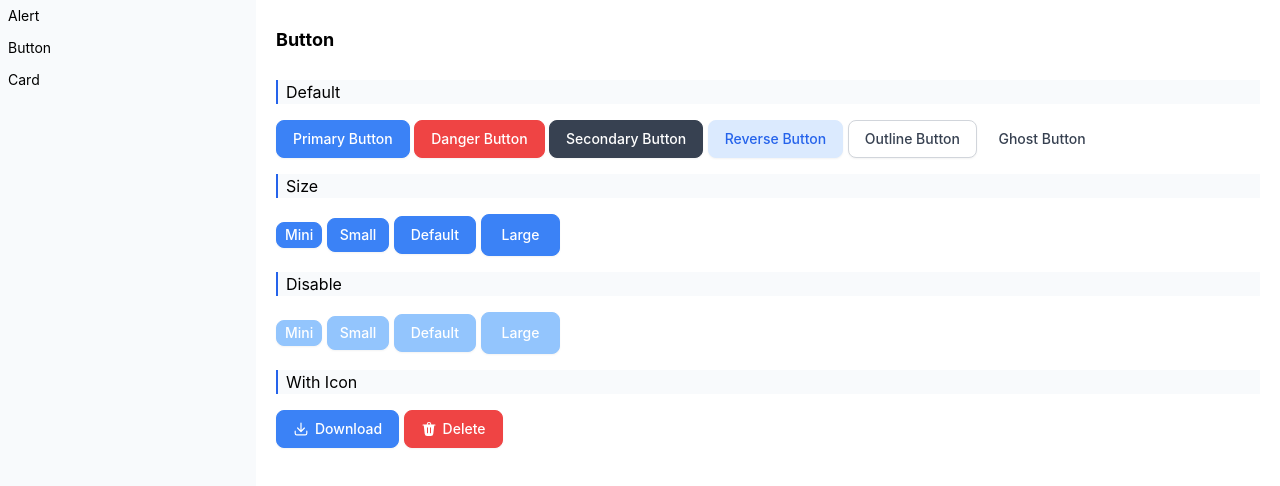
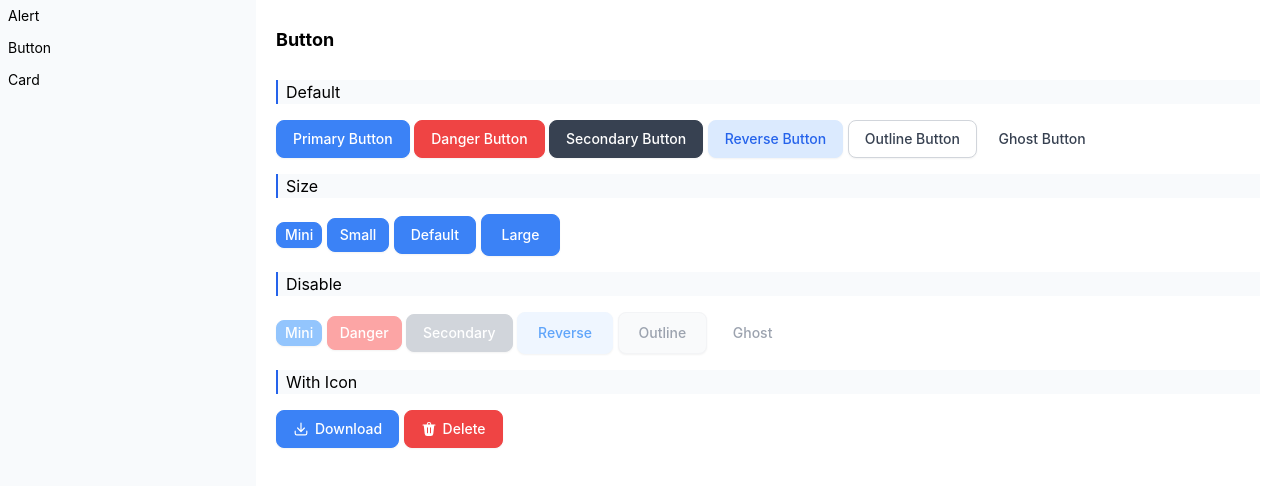
Before and after one commit to wqy2dev/five-ui, a SvelteKit app: page /button in a window 1280 px wide. Shown: the top 486 px of the page. Built offline with nearby package versions, Linux system fonts and the light colour scheme.

Commit message:
chore: button & alert

```diff
--- a/src/routes/button/+page.svelte
+++ b/src/routes/button/+page.svelte
@@ -32,9 +32,11 @@
     </h4>
 
     <Button size="mini" disabled> Mini </Button>
-    <Button size="sm" disabled> Small </Button>
-    <Button disabled> Default </Button>
-    <Button size="lg" disabled> Large </Button>
+    <Button size="sm" variant="danger" disabled> Danger </Button>
+    <Button variant="secondary" disabled> Secondary </Button>
+    <Button variant="reverse" size="lg" disabled> Reverse </Button>
+    <Button variant="outline" size="lg" disabled> Outline </Button>
+    <Button variant="ghost" size="lg" disabled> Ghost </Button>
 
     <h4 class="text-base indent-2 border-l-solid border-l-blue-600 border-l-2 bg-slate-50">
         With Icon
```
